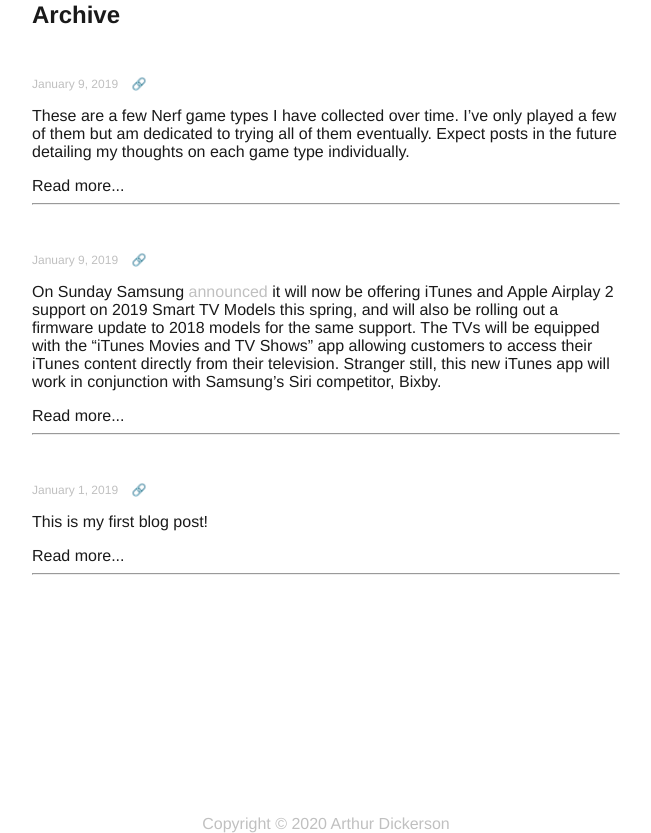
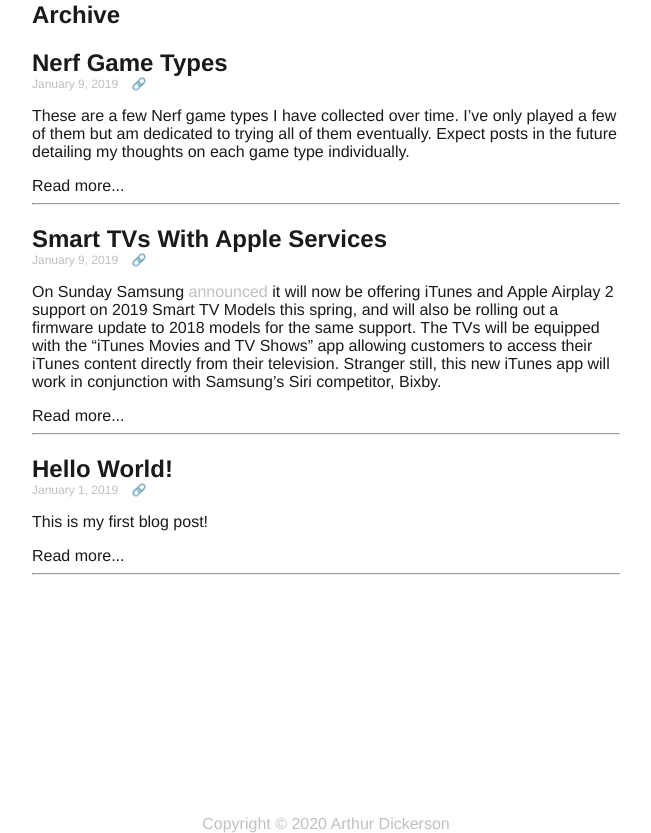
Before and after one commit to Arthurdd1994/Arthurdd1994.github.io, a Jekyll site: the page built from archive.md, in a window 1280 px wide. Shown: the part 177-1010 px from the top of the page, without its empty margins (314-965 px from the left). Built offline with Jekyll 4.4.1, drawn with Linux system fonts in a browser that asks for light colours.

Commit message:
Update default_style.css

```diff
--- a/css/default_style.css
+++ b/css/default_style.css
@@ -13,6 +13,10 @@
   }
 
   .post a {
+    color: #ffffff;
+  }
+
+  .content h2 a {
     color: #ffffff;
   }
 }
@@ -32,6 +36,10 @@
   }
 
   .post a {
+    color: #1a1a1a;
+  }
+
+  .content h2 a {
     color: #1a1a1a;
   }
 }
@@ -130,7 +138,6 @@ body {
 }
 
 .content h2 a {
-  color: #ffffff;
   text-decoration: none;
 }
 
```
